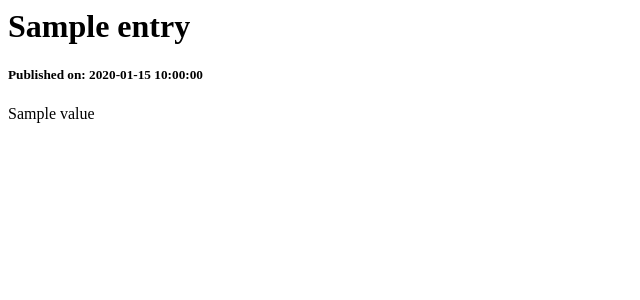
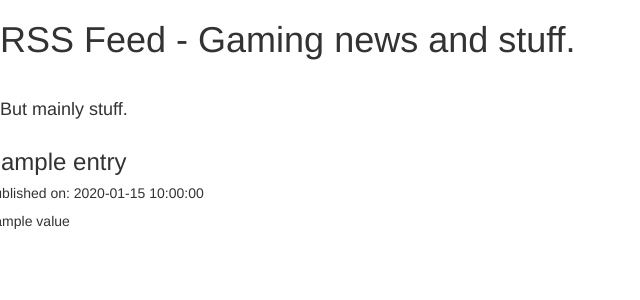
Before and after one commit to boomcan90/lab2, a Flask app: template templates/feed.html in a window 1280 px wide. Shown: the top 300 px of the page, without its empty margins (0-640 px from the left). Run offline with Flask 2, Linux system fonts and the light colour scheme; the template is opened without the code that fills it: most values are stand-ins (such as "Sample title", 1, 10 or a date in 2020); some libraries are stand-ins or nearby versions.

Commit message:
added css

```diff
--- a/app.py
+++ b/app.py
@@ -4,7 +4,10 @@
 from flask import Flask, render_template, send_file
 import feedparser
 import unicodedata
+from flask_bootstrap import Bootstrap
+
 app = Flask(__name__, static_url_path='/static', static_folder='static')
+Bootstrap(app)
 
 @app.route("/")
 def index():
--- a/templates/feed.html
+++ b/templates/feed.html
@@ -1,9 +1,27 @@
-<div class='row'>
+{% extends "bootstrap/base.html" %}
+
+{% block styles %}
+{{super()}}
+
+<link rel="stylesheet" href="{{url_for('static', filename='css/base.css')}}">
+
+{% endblock %}
+
+
+{% block content %}
+
+<div class='title'>
+    <h1>RSS Feed - Gaming news and stuff.</h1><br><h4> But mainly stuff.</h4>
+</div>
+
+<div class='bleeeh row'>
     {% for e in entries %}
-        <h1>{{e.title}}</h1>
+        <h3>{{e.title}}</h3>
         <h5>Published on: {{e.published}}</h5>
         {% for content in e.content %}
             <p>{{content.value|safe}}</p>
         {% endfor %}
     {% endfor %}
 </div>
+
+{% endblock %}
```
